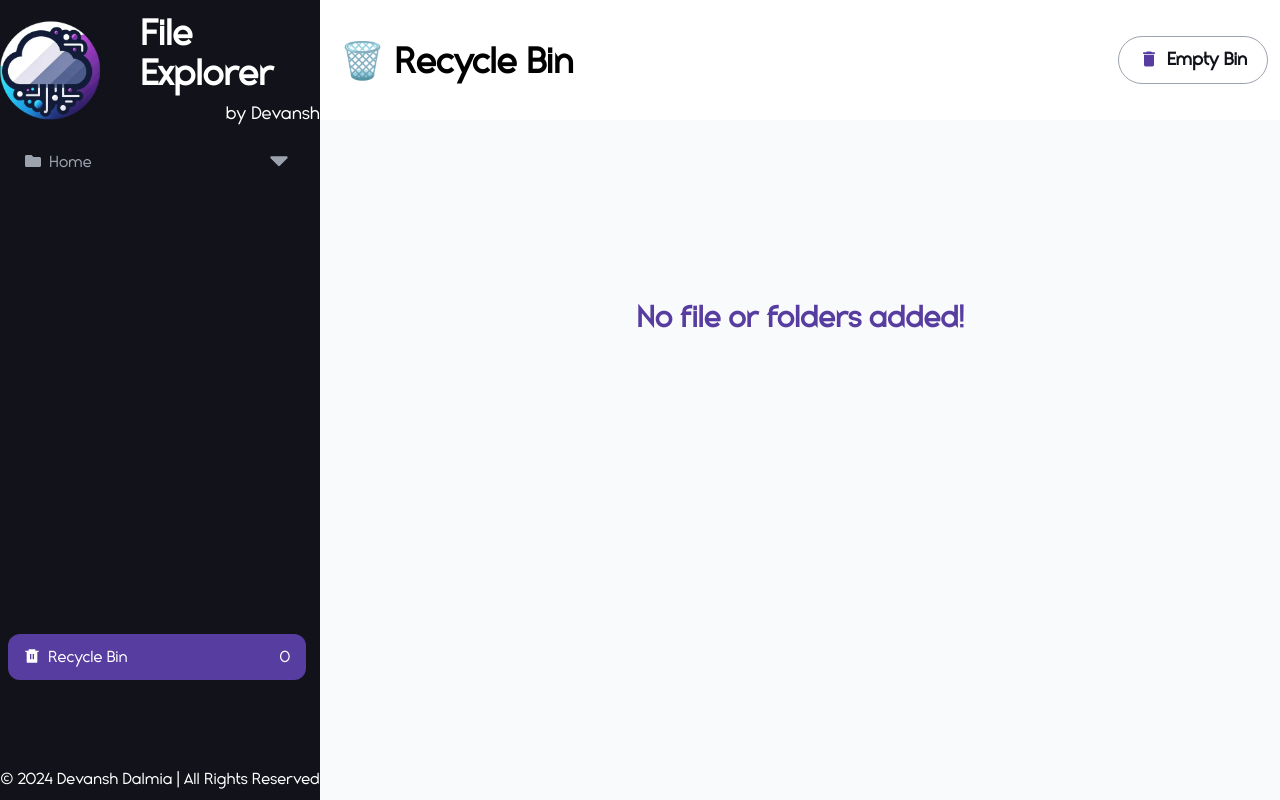
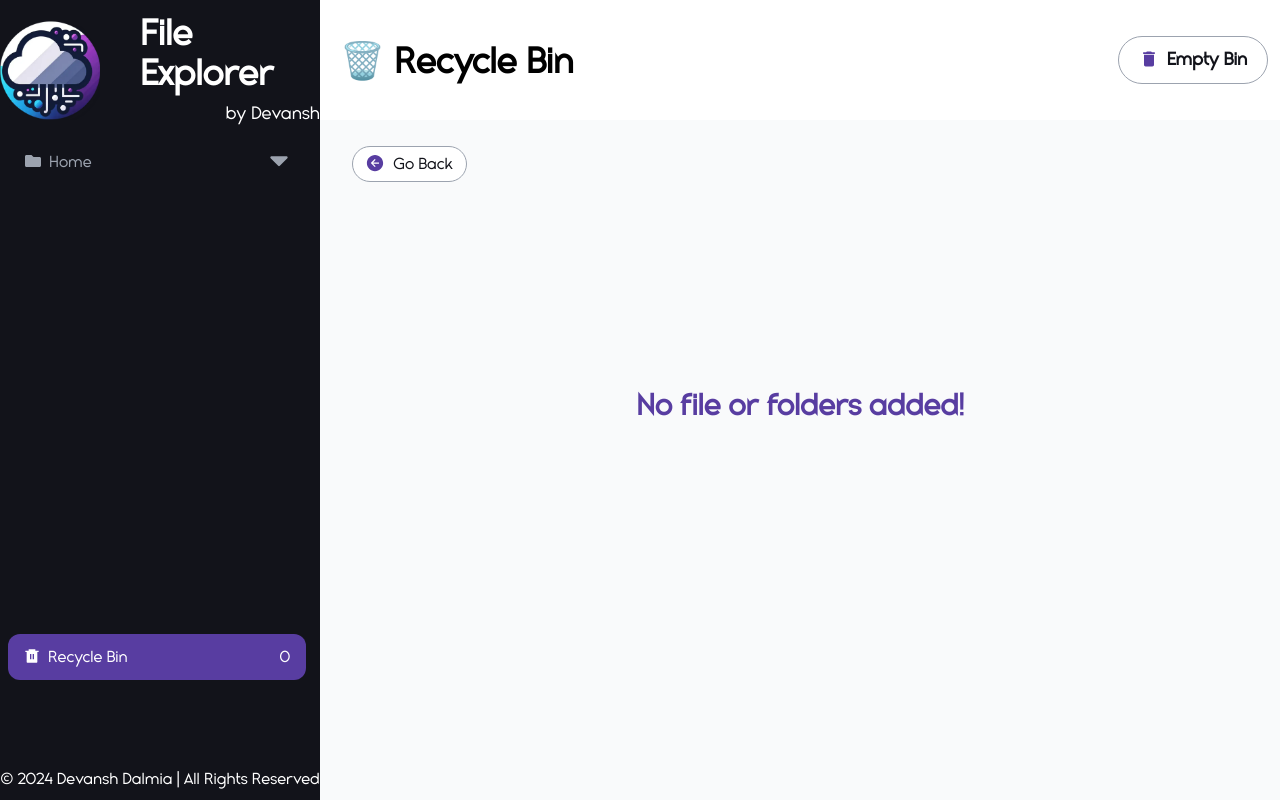
Before and after one commit to devanshdalmia01/LYNC-React-Developer-Task-2-Devansh-Dalmia, a React (Vite) app: page /recyclebin in a window 1280 px wide. Built offline with nearby package versions, Linux system fonts and the light colour scheme.

Commit message:
added back button, fixed css bug, updated readme

```diff
--- a/src/Components/Button.tsx
+++ b/src/Components/Button.tsx
@@ -1,11 +1,17 @@
 import { FC, MouseEvent } from "react";
 import { BUTTONS, ButtonInfo, MODALS } from "../Types/enums";
-import { useModal, useSelectedItem } from "../Hooks/hooks";
+import { useCurrentLocation, useModal, useRecycleBin, useSelectedItem } from "../Hooks/hooks";
+import { useNavigate } from "react-router-dom";
+import { memoizedComputePath } from "../Utils/helper";
 
 // Component for rendering a button that triggers various modal dialogs and actions based on its type.
 const Button: FC<{ type: BUTTONS }> = ({ type }) => {
+    const navigate = useNavigate();
+
+    const { inRecycleBin } = useRecycleBin();
     const { id, isFolder, name } = useSelectedItem(); // Context hook to get selected item details.
     const { openModal, setAcceptPressed } = useModal(); // Context hook to manage modal dialogs.
+    const { activePosition, currentPath } = useCurrentLocation();
 
     // Extract button styling and content based on its type.
     const { text, className, conditionalClassName, icon } = ButtonInfo[type];
@@ -39,6 +45,9 @@ const Button: FC<{ type: BUTTONS }> = ({ type }) => {
             case BUTTONS.UPLOAD_FILE_BUTTON:
                 openModal(MODALS.UPLOAD_FILE, new File([""], "", { type: "text/html" }));
                 break;
+            case BUTTONS.BACK_BUTTON:
+                navigate(inRecycleBin ? "/folders/0" : memoizedComputePath(activePosition - 1, currentPath));
+                break;
         }
     };
 
--- a/src/Components/MainItems.tsx
+++ b/src/Components/MainItems.tsx
@@ -1,5 +1,5 @@
 import { FC, useState, MouseEvent, useEffect } from "react";
-import { SORT_ORDER, SORT_TYPE, TYPE_FILTER, VIEW } from "../Types/enums";
+import { BUTTONS, SORT_ORDER, SORT_TYPE, TYPE_FILTER, VIEW } from "../Types/enums";
 import { FaFolder, FaFile } from "react-icons/fa";
 import {
     useSelectedItem,
@@ -19,6 +19,7 @@ import { Radio, RadioGroup } from "@headlessui/react";
 import { IoMdRadioButtonOn, IoMdRadioButtonOff, IoIosArrowDown } from "react-icons/io";
 import { db } from "../Utils/db";
 import { Tooltip } from "react-tooltip";
+import Button from "./Button";
 
 const MainItems: FC = () => {
     const navigate = useNavigate();
@@ -89,7 +90,14 @@ const MainItems: FC = () => {
     return (inRecycleBin && recycleBinItemCount > 0) || (!inRecycleBin && itemChildrenCount > 0) ? (
         // Render if data exists
         <>
-            <div className="flex justify-evenly sticky top-0 z-10 py-5 bg-gray-50">
+            <div className="flex justify-evenly sticky top-0 z-10 py-5 h-[88px] bg-gray-50">
+                {!(currentPath.length === 1 && currentPath[0] === "0") ? (
+                    <div className="w-[12%] flex items-center">
+                        <Button type={BUTTONS.BACK_BUTTON} />
+                    </div>
+                ) : (
+                    <div className="w-[12%] invisible" />
+                )}
                 <div className="relative flex w-[15%] justify-center items-center">
                     <select
                         defaultChecked={true}
@@ -233,7 +241,7 @@ const MainItems: FC = () => {
                         </>
                     ) : (
                         // Render as grid
-                        <div className="ml-6 grid grid-cols-5 space-y-reverse space-y-5 pb-5">
+                        <div className="ml-6 grid grid-cols-5 gap-5 pb-5">
                             {/* Render items */}
                             {childrenData.map((item: FileFolderType) => {
                                 return (
@@ -288,9 +296,18 @@ const MainItems: FC = () => {
         </>
     ) : (
         // Render if no data
-        <div className="w-full h-[50vh] flex items-center justify-center">
-            <h1 className="text-3xl font-bold text-primary">No file or folders added!</h1>
-        </div>
+        <>
+            {!(currentPath.length === 1 && currentPath[0] === "0") && (
+                <div className="flex justify-start sticky top-0 z-10 py-5 h-[88px] bg-gray-50">
+                    <div className="w-[12%] flex items-center ml-[31.5px]">
+                        <Button type={BUTTONS.BACK_BUTTON} />
+                    </div>
+                </div>
+            )}
+            <div className="w-full h-[50vh] flex items-center justify-center">
+                <h1 className="text-3xl font-bold text-primary">No file or folders added!</h1>
+            </div>
+        </>
     );
 };
 
--- a/src/Types/enums.tsx
+++ b/src/Types/enums.tsx
@@ -2,6 +2,7 @@ import { ButtonConfig, ModalConfig } from "./interface";
 import { FaEdit, FaFileUpload, FaUndo } from "react-icons/fa";
 import { MdDelete } from "react-icons/md";
 import { AiFillFolderAdd } from "react-icons/ai";
+import { IoArrowBackCircleSharp } from "react-icons/io5";
 
 // Enum to define different views such as grid and list.
 export enum VIEW {
@@ -56,6 +57,7 @@ export enum BUTTONS {
     EMPTY_BIN_BUTTON,
     RESTORE_BUTTON,
     RESTORE_OPTION_BUTTON,
+    BACK_BUTTON,
 }
 
 // Configuration objects for each type of modal dialog used in the application.
@@ -200,4 +202,11 @@ export const ButtonInfo: Record<BUTTONS, ButtonConfig> = {
         conditionalClassName: "",
         icon: <FaUndo className={optionButtonIconClass} />,
     },
+    [BUTTONS.BACK_BUTTON]: {
+        text: "Go Back",
+        className:
+            "flex justify-center items-center w-[125px] bg-white border-[1px] border-gray-400 pb-1 pt-1.5 px-3 text-md font-medium rounded-full text-secondary",
+        conditionalClassName: "",
+        icon: <IoArrowBackCircleSharp className={buttonWithTextIconClass} />,
+    },
 };
```
Also changed, not shown: 1 other file (tests, documents, lock files or other folders).
